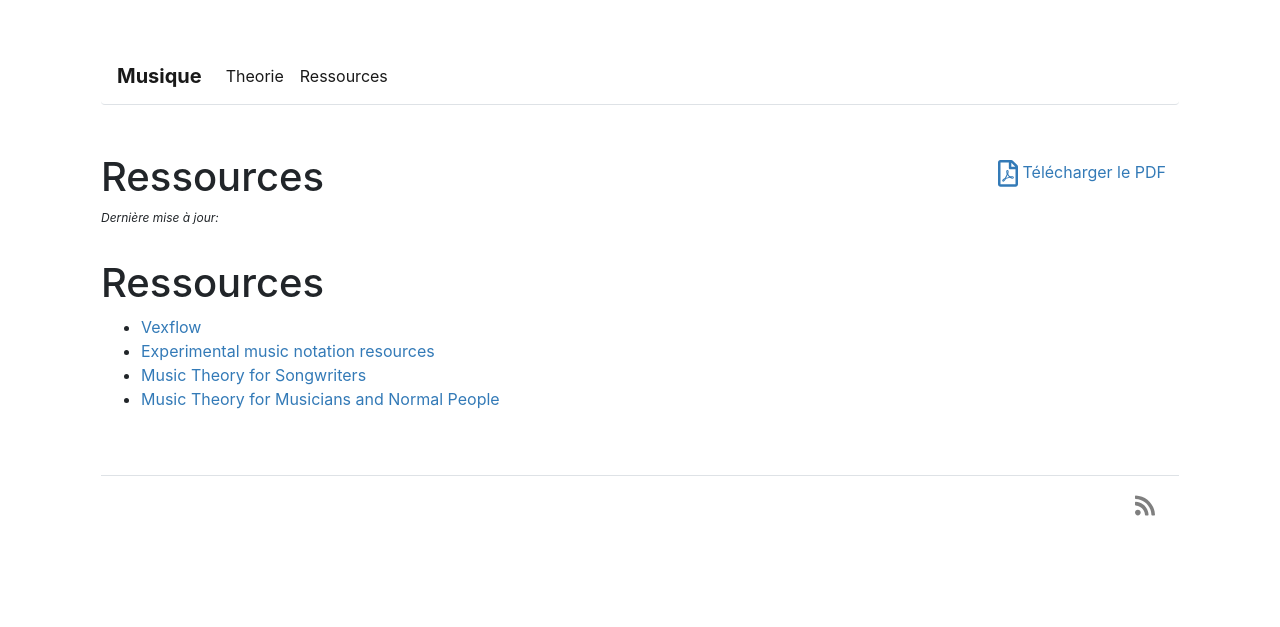
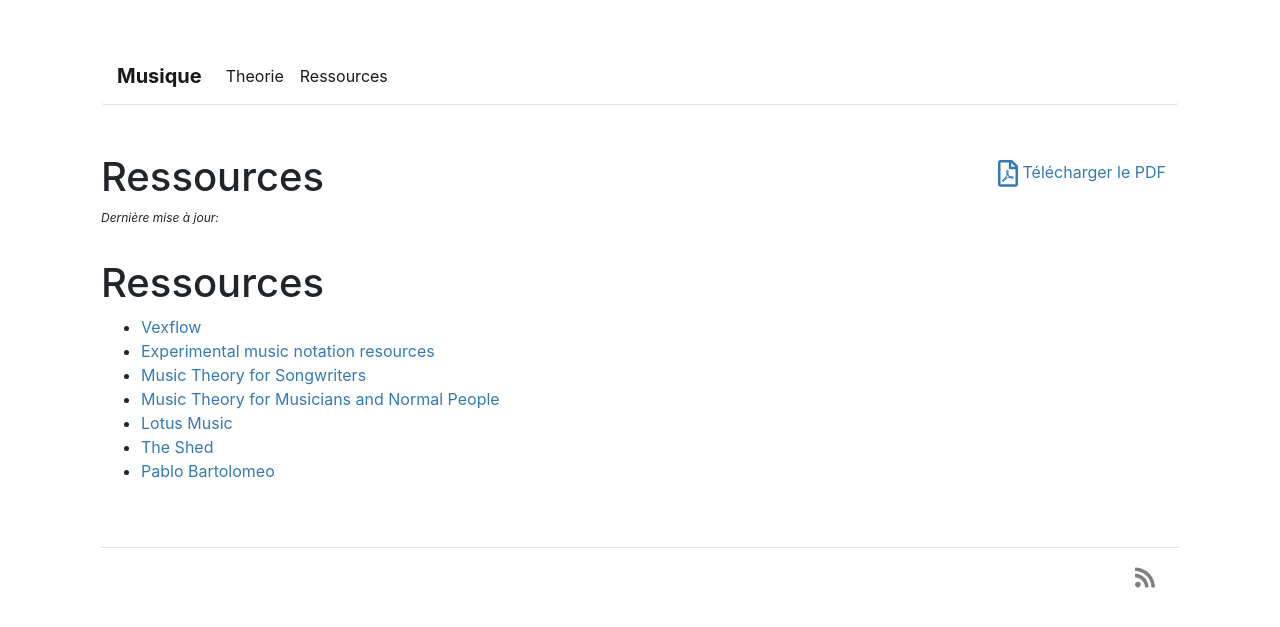
Before and after one commit to atouchard/atouchard, a Jekyll site: the page built from ressources.md, in a window 1280 px wide. Shown: the top 627 px of the page. Built offline with Jekyll 4.4.1, drawn with Linux system fonts in a browser that asks for light colours; our own code applies the rules of GitHub Pages for plain Markdown files.

Commit message:
add ressources

```diff
--- a/ressources.md
+++ b/ressources.md
@@ -5,3 +5,6 @@
 * [Experimental music notation resources](https://llllllll.co/t/experimental-music-notation-resources/149/1)
 * [Music Theory for Songwriters](https://www.mugglinworks.com/chordmaps/)
 * [Music Theory for Musicians and Normal People](https://tobyrush.com/theorypages/index.html)
+* [Lotus Music](https://lotusmusic.com/lm_contents.html)
+* [The Shed](https://shedthemusic.com/)
+* [Pablo Bartolomeo](https://clasesdeguitarrapablobartolomeo.blogspot.com/)
```
